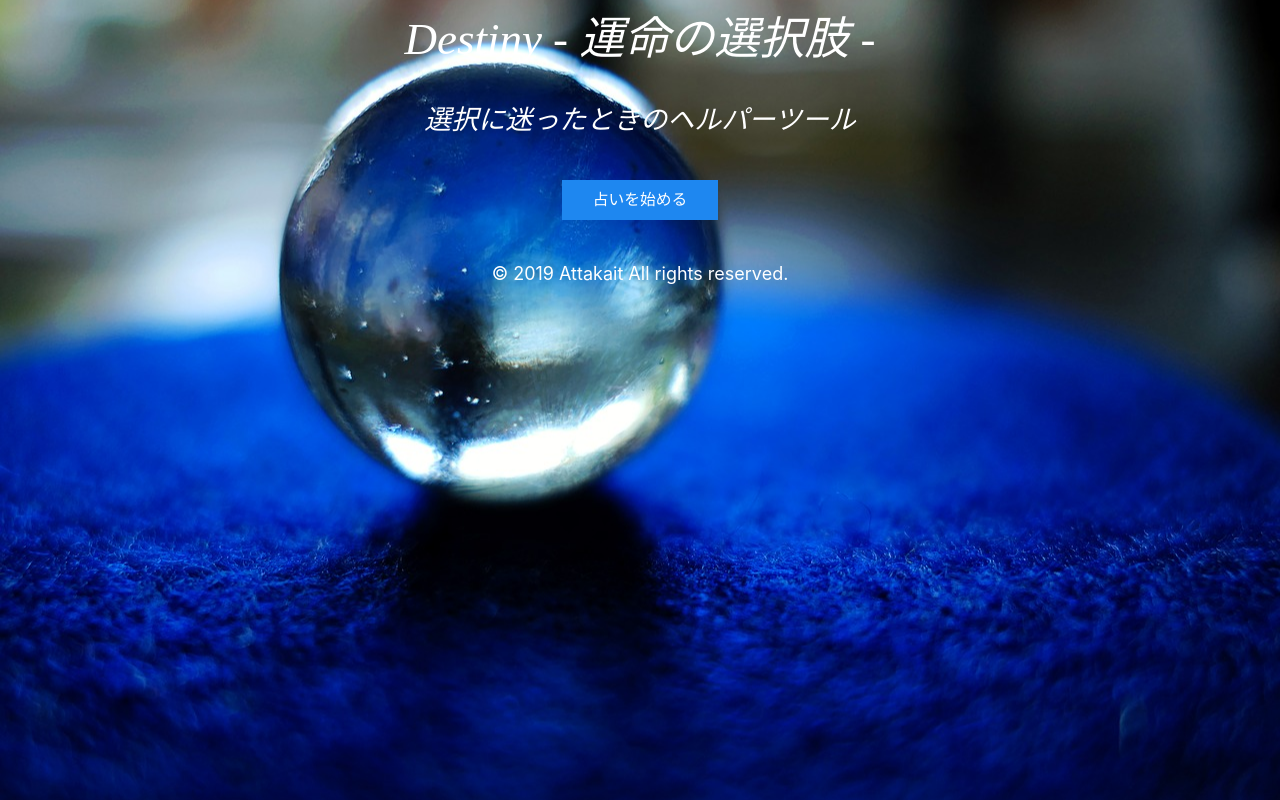
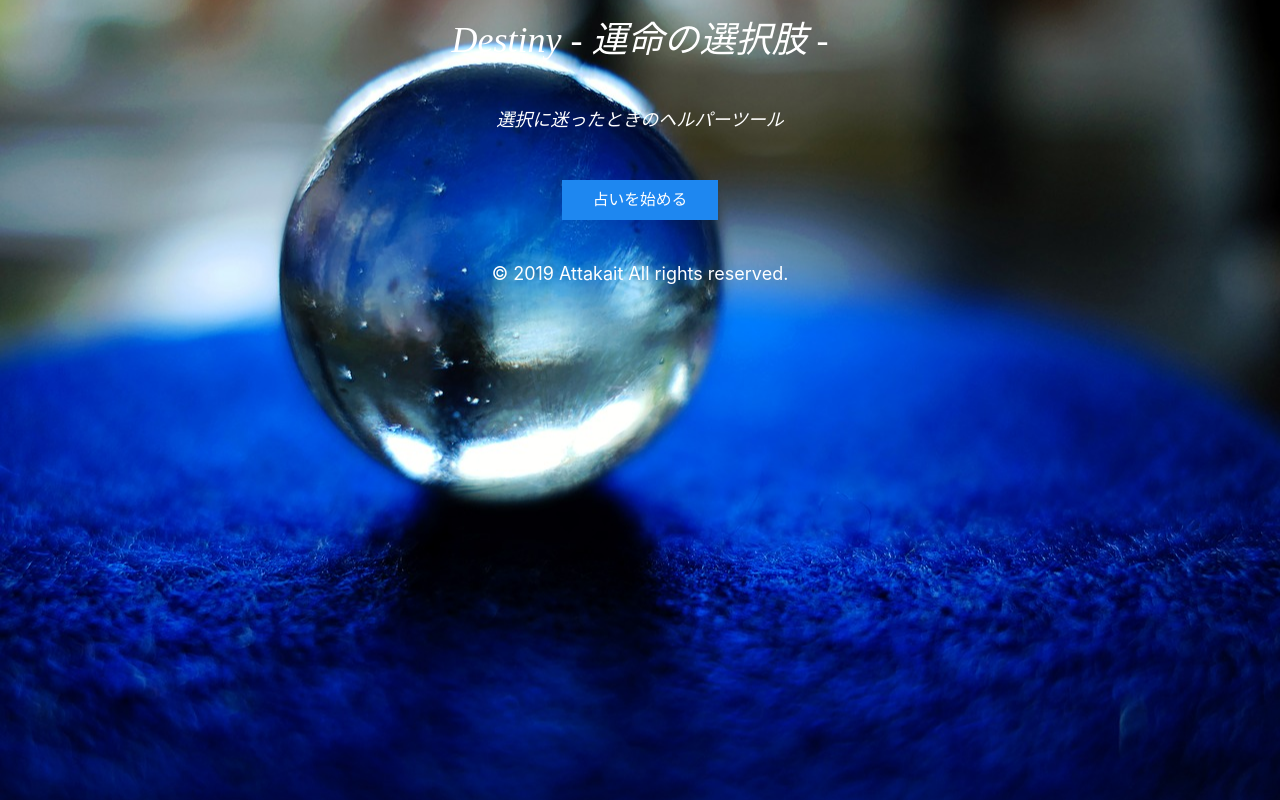
Before and after one commit to TaichiKanaya/destiny, a Django app: page / in a window 1280 px wide. Run offline with Django 3.2, Linux system fonts and the light colour scheme; some libraries are stand-ins or nearby versions.

Commit message:
レスポンシブフォントサイズ変更

```diff
--- a/static/css/main.css
+++ b/static/css/main.css
@@ -28,13 +28,13 @@ a{
 
 .title{
   font-style: italic;
-  font-size: 2.5rem;
+  font-size: 2rem;
   font-family: 'Togalite';
   color:white;
 }
 .sub-title{
   font-style: italic;
-  font-size:1.5rem;
+  font-size:1rem;
   font-family: 'Togalite';
   color:white;
 }
```
